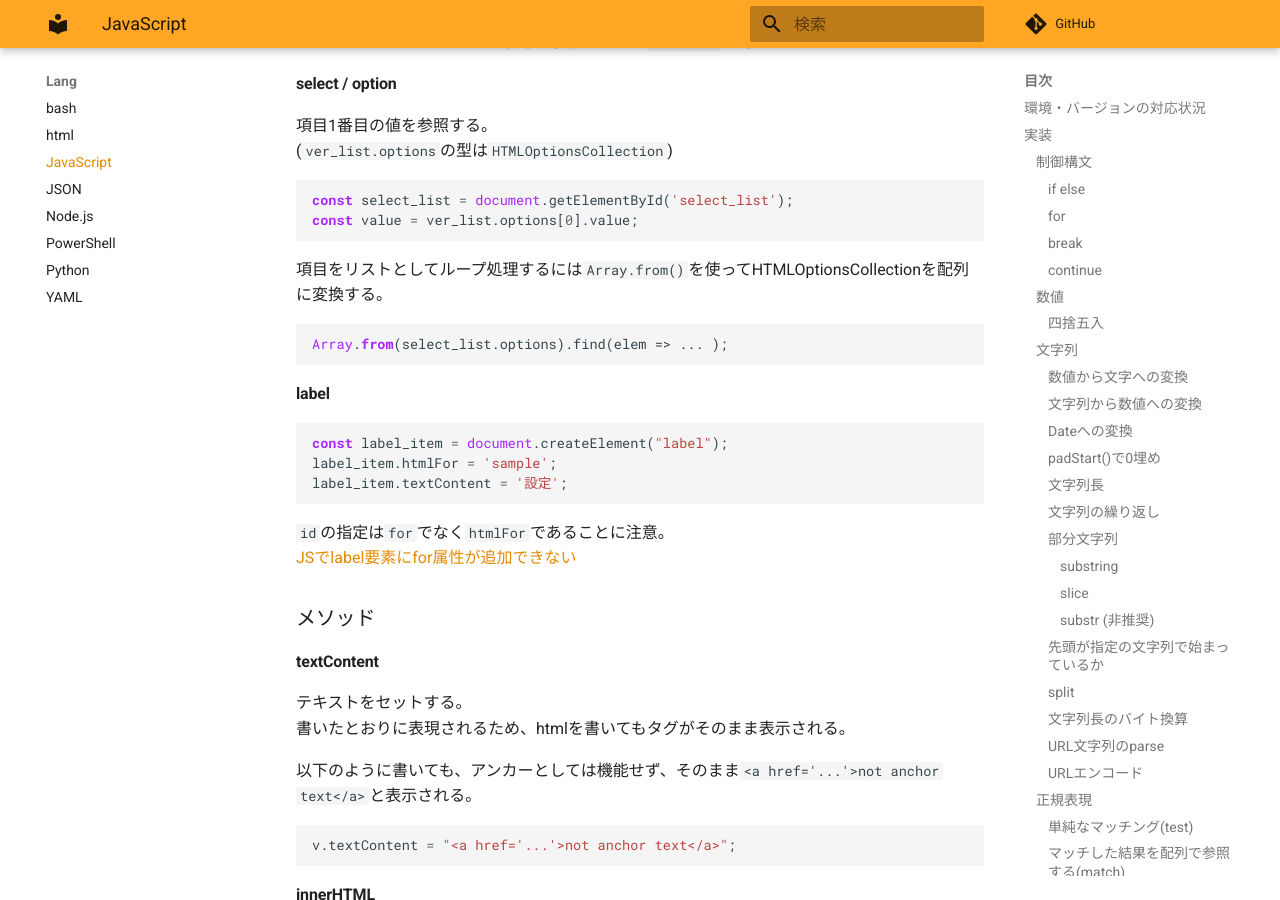
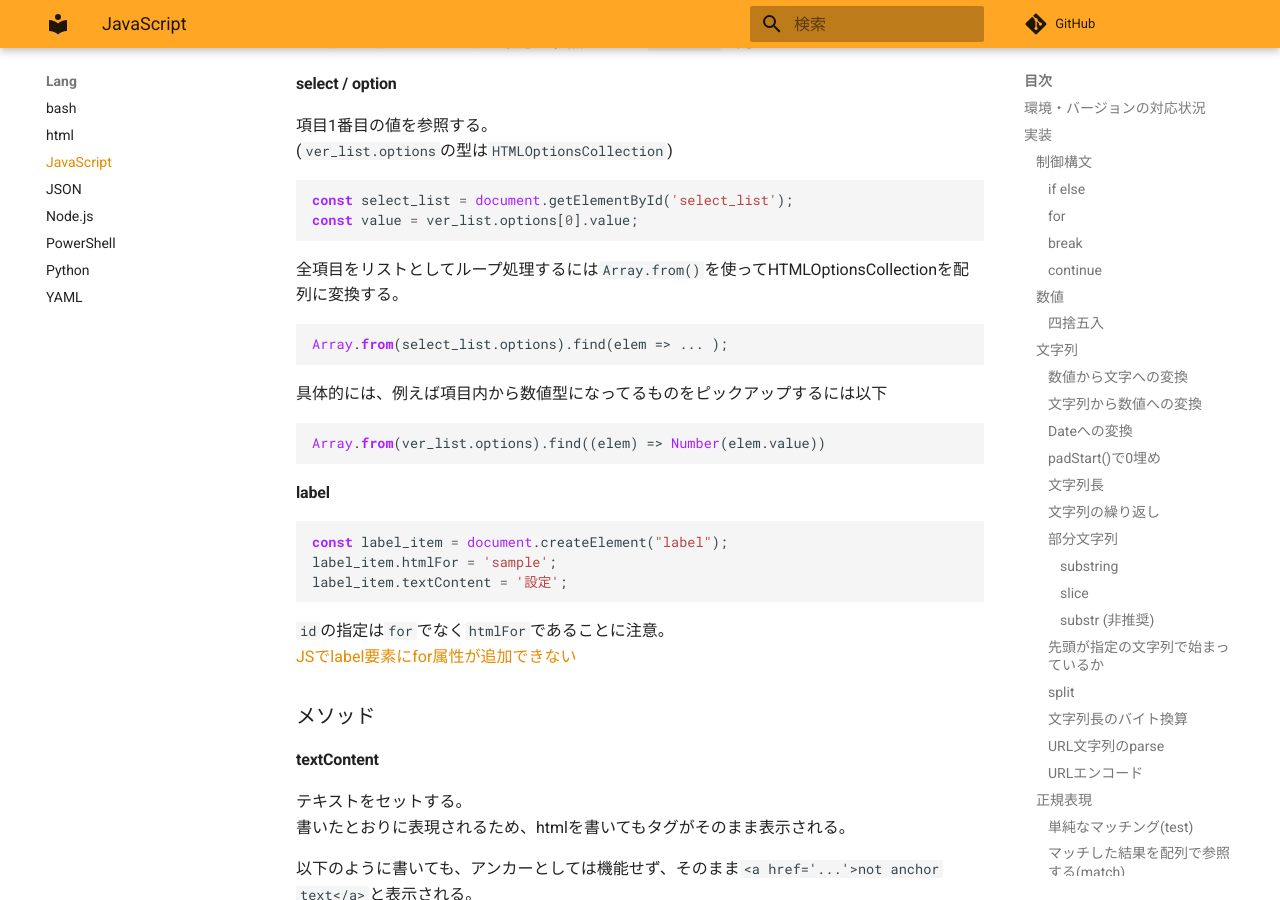
Before and after one commit to zaki-lknr/docs, an MkDocs documentation site: the page built from docs/lang/js.md, in a window 1280 px wide and 900 px high, scrolled down 16187 px. Built offline with MkDocs 1.6.1 and Material for MkDocs 9.7.7, drawn with Linux system fonts in a browser that asks for light colours; comment, search, counter and statistics services are not loaded.

Commit message:
add: lang/javascript: select / options / Array.from()の実装例

````diff
--- a/docs/lang/js.md
+++ b/docs/lang/js.md
@@ -864,10 +864,16 @@ const select_list = document.getElementById('select_list');
 const value = ver_list.options[0].value;
 ```
 
-項目をリストとしてループ処理するには`Array.from()`を使ってHTMLOptionsCollectionを配列に変換する。
+全項目をリストとしてループ処理するには`Array.from()`を使ってHTMLOptionsCollectionを配列に変換する。
 
 ```javascript
 Array.from(select_list.options).find(elem => ... );
+```
+
+具体的には、例えば項目内から数値型になってるものをピックアップするには以下
+
+```javascript
+Array.from(ver_list.options).find((elem) => Number(elem.value))
 ```
 
 #### label
````
